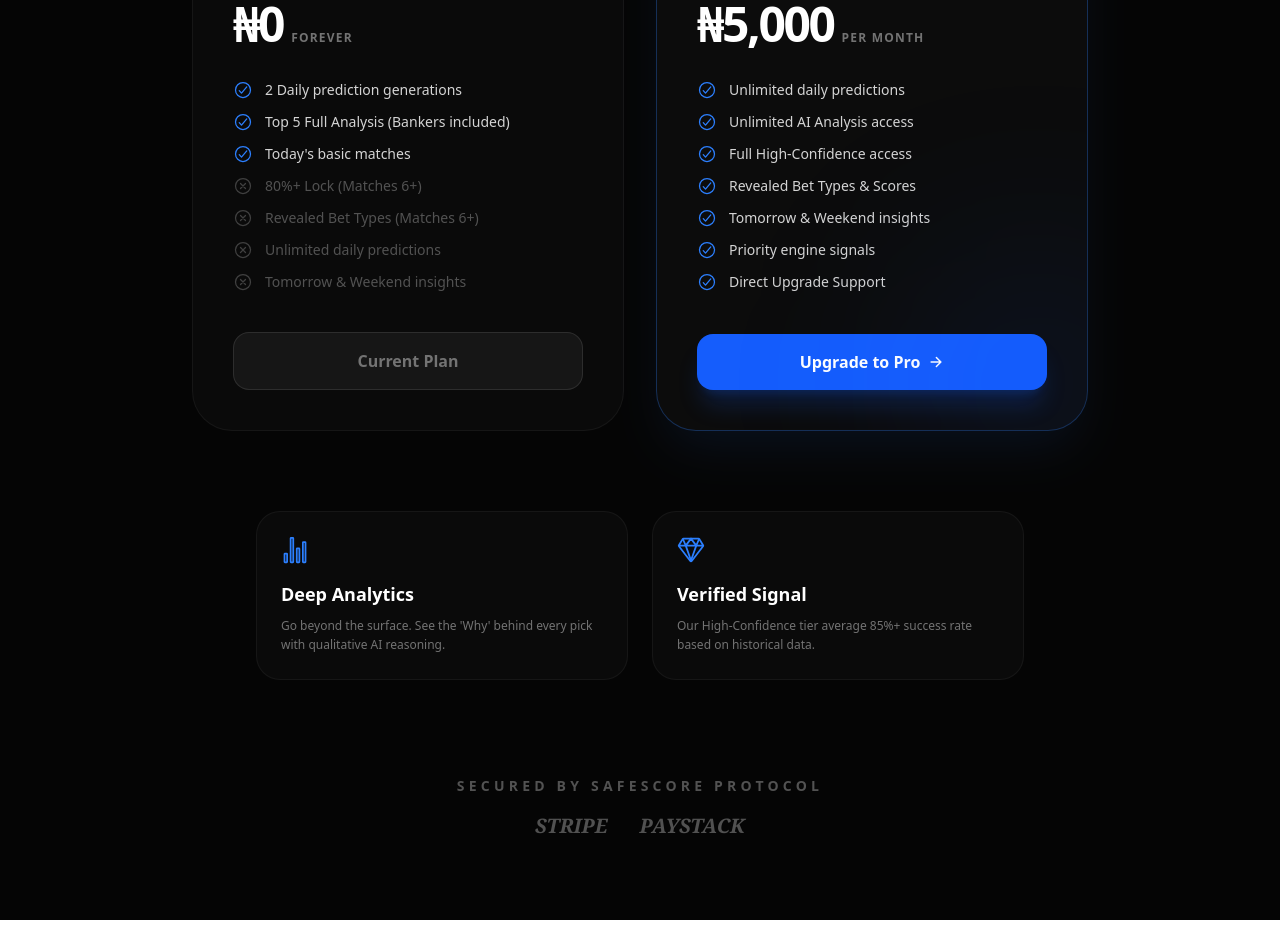
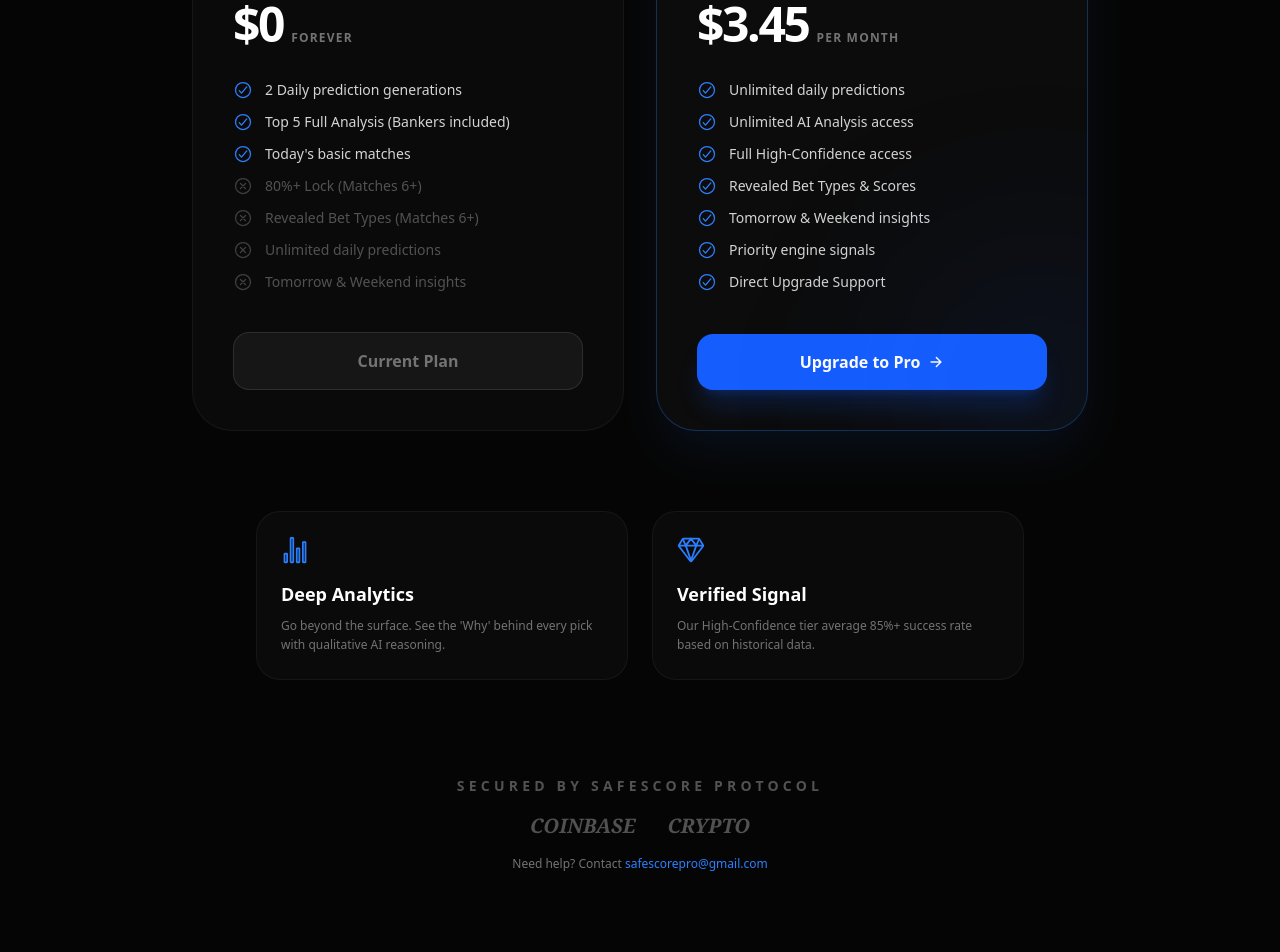
Before and after one commit to devtofunmi/safescore, a Next.js app: page /pricing in a window 1280 px wide. Shown: the part 514-1466 px from the top of the page. Before the commit the page ends 1434 px from the top, so only its background shows below. Built offline with nearby package versions, Linux system fonts and the light colour scheme; no server answers.

Commit message:
added coinbase checkout to pro plan

```diff
--- a/pages/pricing.tsx
+++ b/pages/pricing.tsx
@@ -13,13 +13,16 @@ import {
 import { useAuth } from '@/lib/auth';
 
 export default function PricingPage() {
-    const { isPro, isTrialActive, daysRemaining } = useAuth();
+    const { user, isPro, isTrialActive, days_remaining: daysRemaining } = useAuth() as any;
+
+    const proPrice = "$3.45";
+    const freePrice = "$0";
 
     const plans = [
         {
             name: "Free",
             description: "Essential insights for casual tracking.",
-            price: "₦0",
+            price: freePrice,
             duration: "forever",
             features: [
                 { text: "2 Daily prediction generations", available: true },
@@ -37,7 +40,7 @@ export default function PricingPage() {
         {
             name: "Pro",
             description: "Deep intelligence for serious performance.",
-            price: "₦5,000",
+            price: proPrice,
             duration: "per month",
             features: [
                 { text: "Unlimited daily predictions", available: true },
@@ -49,7 +52,12 @@ export default function PricingPage() {
                 { text: "Direct Upgrade Support", available: true },
             ],
             cta: isPro ? "Active Plan" : "Upgrade to Pro",
-            action: isPro ? "/dashboard" : "/auth/signup",
+            // Dynamically construct Coinbase Checkout URL
+            action: isPro
+                ? "/dashboard"
+                : user
+                    ? `/api/checkout/coinbase?userId=${user.id}`
+                    : "/auth/signup",
             highlight: true
         }
     ];
@@ -200,10 +208,14 @@ export default function PricingPage() {
 
                 <div className="mt-24 text-center">
                     <p className="text-neutral-600 text-sm font-bold uppercase tracking-[0.3em] mb-4">Secured by SafeScore Protocol</p>
-                    <div className="flex justify-center gap-8 opacity-30 grayscale">
-                        {/* Placeholders for payment icons if needed */}
-                        <span className="font-black text-xl italic uppercase font-serif">Stripe</span>
-                        <span className="font-black text-xl italic uppercase font-serif">Paystack</span>
+                    <div className="flex flex-col items-center gap-4">
+                        <div className="flex justify-center gap-8 opacity-30 grayscale items-center">
+                            <span className="font-black text-xl italic uppercase font-serif">Coinbase</span>
+                            <span className="font-black text-xl italic uppercase font-serif">Crypto</span>
+                        </div>
+                        <p className="text-neutral-500 text-xs font-medium">
+                            Need help? Contact <a href="mailto:safescorepro@gmail.com" className="text-blue-500 hover:underline">safescorepro@gmail.com</a>
+                        </p>
                     </div>
                 </div>
             </main>
```
